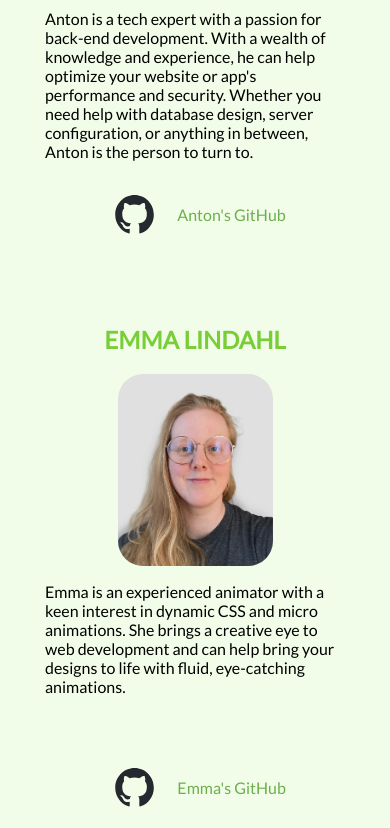
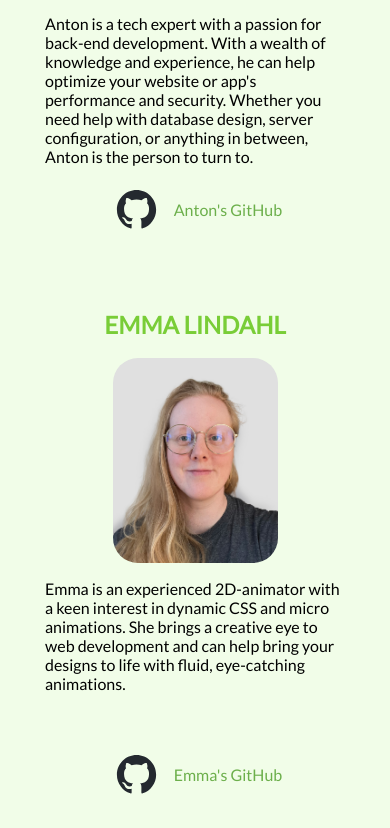
Before and after one commit to LoremakerEgg/recipe-collection-app, a Next.js app: page /about in a window 390 px wide. Shown: the part 970-1798 px from the top of the page. After the commit the page ends 1775 px from the top, so only its background shows below. Built offline with nearby package versions, Linux system fonts and the light colour scheme.

Commit message:
cleaned up all css

```diff
--- a/components/about.js
+++ b/components/about.js
@@ -49,7 +49,7 @@ export default function About() {
         <h2 className={styling.name}>EMMA LINDAHL</h2>
         <img src="emma2.jpg" />
         <p className={styling.textsection}>
-          Emma is an experienced animator with a keen interest in dynamic CSS
+          Emma is an experienced 2D-animator with a keen interest in dynamic CSS
           and micro animations. She brings a creative eye to web development and
           can help bring your designs to life with fluid, eye-catching
           animations.
--- a/components/about.module.scss
+++ b/components/about.module.scss
@@ -8,8 +8,8 @@
     display: flex;
     flex-direction: column;
     align-items: center;
-    margin-left: 40px;
-    margin-right: 40px;
+    margin-left: 30px;
+    margin-right: 30px;
     .name {
       color: $buttonColor;
     }
@@ -25,10 +25,8 @@
   .githubContainer {
     display: flex;
     align-items: center;
-    justify-content: center;
-    padding: 20px;
+    padding: 10px;
     .link {
-      margin-left: 5px;
       width: 150px;
       color: $secondaryColor;
       text-decoration: none;
--- a/components/multiCards.js
+++ b/components/multiCards.js
@@ -33,7 +33,7 @@ export default function MultiCards() {
 
   return (
     <>
-      <h3 style={{ color: "#454545", marginLeft: "80px" }}>Showing results:</h3>
+      <h3 style={{ color: "#454545", marginLeft: "80px" }}>Results:</h3>
       <section className={styles.cardGrid}>{cards ? cards : <Card />}</section>
     </>
   );
--- a/components/navbar.js
+++ b/components/navbar.js
@@ -3,7 +3,7 @@ import NavbarSmall from "./navbarSmall";
 import NavbarLarge from "./navbarLarge";
 
 const Navbar = () => {
-  //För att läsa av skärmstorlek och sätta isBreakpoint till true/false. (isBreakpoint -> rad. 32)
+  //To read users screensize -> set isBreakpoint to true/false. (isBreakpoint is used on row.32)
   const useMediaQuery = (width) => {
     const [targetReached, setTargetReached] = useState(false);
 
--- a/components/navbar.module.scss
+++ b/components/navbar.module.scss
@@ -61,9 +61,3 @@
   border-bottom-right-radius: 60px;
   z-index: 1;
 }
-
-// @media screen and (max-width: 768px) {
-//   .navbar {
-//     justify-content: left;
-//   }
-// }
--- a/components/navbarLarge.js
+++ b/components/navbarLarge.js
@@ -2,7 +2,7 @@ import styles from "./navbar.module.scss";
 import { useRouter } from "next/router";
 
 const NavbarLarge = () => {
-  //För att få aktiva Länkar.
+  //Get "active" links.
   let aboutActive = false;
   let homeActive = false;
   let myRecipesActive = false;
--- a/components/navbarSmall.js
+++ b/components/navbarSmall.js
@@ -6,12 +6,12 @@ const NavbarSmall = () => {
   const [dropdownVisible, setDropdownVisible] = useState(false);
   const dropdown = useRef(null);
 
-  //För att toggla dropdownmenu när vi klickar på hamburger Menu.
+  //Toggla dropdownmenu when clicking hamburgerMenu.
   const handleonClick = () => {
     setDropdownVisible(!dropdownVisible);
   };
 
-  //För att stänga dropdownmenu när den är öppen & vi klickar utanför den.
+  //To close dropdownmenu when clicking outside dropdownmenu-area.
   useEffect(() => {
     if (!dropdownVisible) return;
 
@@ -30,6 +30,7 @@ const NavbarSmall = () => {
     };
   }, [dropdownVisible]);
 
+  //Get "active" links.
   let aboutActive = false;
   let homeActive = false;
   let myRecipesActive = false;
--- a/styles/_variables.scss
+++ b/styles/_variables.scss
@@ -1,9 +1,5 @@
-// @import url("https://fonts.googleapis.com/css2?family=Tangerine&display=swap");
-
 $primaryColor: rgb(241, 253, 232);
 $secondaryColor: rgb(108, 175, 75);
 $buttonColor: rgb(121, 205, 55);
 $navDetailColor: rgb(215, 255, 231);
 $otherDetailColor: rgb(199, 245, 188);
-
-// $fontTangerine: "Tangerine", cursive;
```
Also changed, not shown: components/card.module.scss (+3 -4 lines), components/searchFilter.module.scss (+1 -13 lines).
